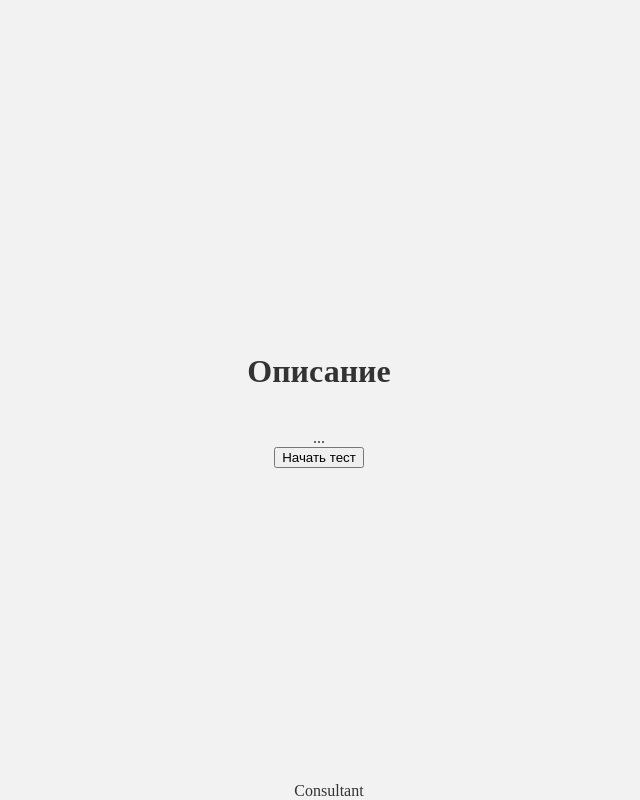
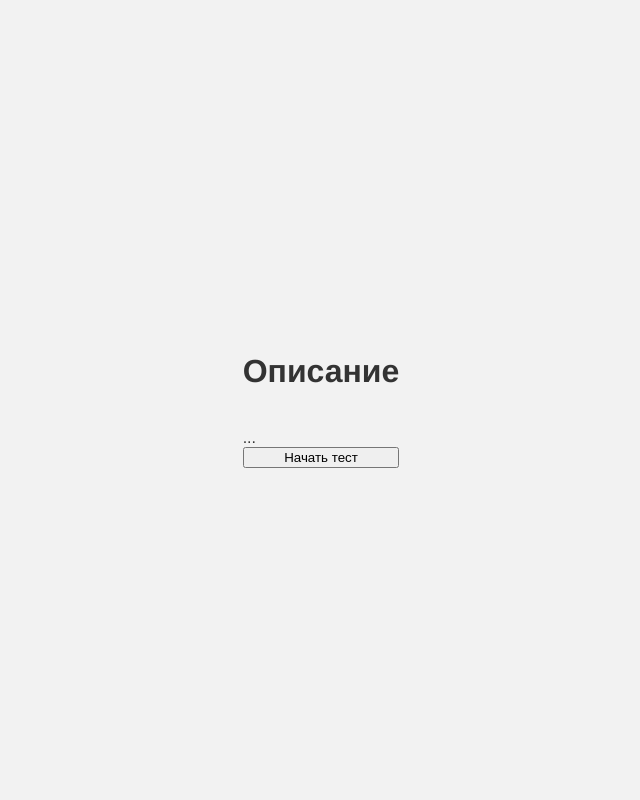
Before and after one commit to vganshin/psy, a website with bundled scripts: page index.html in a window 1280 px wide. Both pictures are taken after a click on the button "Продолжить". Shown: the whole page, without its empty margins (319-959 px from the left). Built offline with nearby package versions, Linux system fonts and the light colour scheme.

Commit message:
Some end

```diff
--- a/index.html
+++ b/index.html
@@ -1,9 +1,8 @@
 <meta charset="utf-8">
 <link rel="stylesheet" href="style.css"></link>
-<div class="fixed-overlay fixed-overlay__modal">
-  <div class="modal">
-    <div class="modal_container">
+<div class="main">
   <div id="circle"></div>
+  <div id="message"></div>
   <div id="on_start"><span>1</span>-я серия испытаний</div>
   <div id="rules">
     <h1>Описание</h1>
@@ -29,8 +28,6 @@
     <br />
     <button type="button" id="submit">Продолжить</button>
   </form>
+  <div id="consultant"></div>
 </div>
-  </div>
-</div>
-<div id="consultant">Consultant</div>
 <script src="script.js"></script>
--- a/main.js
+++ b/main.js
@@ -3,11 +3,38 @@ var form = document.getElementById("form");
 var rules = document.getElementById("rules");
 var start_test = document.getElementById("start_test");
 var submit = document.getElementById("submit");
-var consultant = document.getElementById("consultant");
 
 var user = {
   results: [],
   date: new Date(),
+};
+
+// === Settings ===
+
+var settings = {
+  waitBeforeRed: [1000, 3000],
+  series: [
+    {
+      number: 1,
+      attentionTime: 1000,
+      message: "Тестовая серия"
+    },
+    {
+      number: 2,
+      attentionTime: 1000,
+      message: "Основная серия №1"
+    },
+    {
+      number: 2,
+      attentionTime: 1500,
+      message: "Основная серия №2"
+    },
+    {
+      number: 2,
+      attentionTime: 2000,
+      message: "Основная серия №3"
+    },
+  ]
 };
 
 // == Functions ===
@@ -45,60 +72,45 @@ function keypressListener(handler) {
 }
 keypressListener.unset = () => removeEventListener("keypress", keypressListener.handler);
 
-// === Settings ===
-
-var settings = {
-  waitBeforeRed: [1000, 3000],
-  series: [
-    {
-      number: 1,
-      attentionTime: 1000,
-      message: "Тестовая серия"
-    },
-    {
-      number: 2,
-      attentionTime: 1000,
-      message: "Основная серия №1"
-    },
-    {
-      number: 2,
-      attentionTime: 1500,
-      message: "Основная серия №2"
-    },
-    {
-      number: 2,
-      attentionTime: 2000,
-      message: "Основная серия №3"
-    },
-  ]
-};
-
 // ==== Code ===
 
 var gameField = {
   dom: document.getElementById("circle"),
+  message: document.getElementById("message"),
   showGreenCircle: function () {
     this.dom.style.display = "block";
-    this.dom.style.background = "rgb(19, 199, 42)"; // "green";
+    this.message.style.display = "none";
+    this.dom.style.background = "rgb(19, 199, 42)";
     this.dom.textContent = "";
   },
   showRedCircle: function () {
     this.dom.style.display = "block";
-    this.dom.style.background = "rgb(246, 46, 46)"; // "red";
+    this.dom.style.background = "rgb(246, 46, 46)";
     this.dom.textContent = "";
   },
   showMessage: function (message) {
-    this.dom.style.display = "block";
-    this.dom.style.background =  "#f2f2f2"; //"white";
-    this.dom.textContent = message;
+    this.dom.style.display = "none";
+    this.message.style.display = "flex";
+    this.message.textContent = message;
   }
 }
 
-form.style.display = "block";
+var consultant = {
+  dom: document.getElementById("consultant"),
+  showMessage: function (text) {
+    this.dom.style.display = "flex";
+    this.dom.textContent = text;
+  },
+  hide: function () {
+    this.dom.style.display = "none";
+  }
+}
+
+form.style.display = "flex";
 submit.onclick = () => {
   // save user info
   form.style.display = "none";
-  rules.style.display = "block";
+  rules.style.display = "flex";
 }
 start_test.onclick = () => {
   rules.style.display = "none";
@@ -108,6 +120,7 @@ start_test.onclick = () => {
 
 function prepareExperiment() {
   gameField.showMessage(settings.series[0].message)
+  consultant.showMessage("Нажмите пробел");
   keypressListener((e) => {
     if (e.charCode === 32) {
       startExperiment();
@@ -136,7 +149,6 @@ function endExperiment() {
       console.log(user.results);
     }
   }, 1000)
-
 }
 
 var results = [];
@@ -146,8 +158,9 @@ function resolve_space(e) {
   timer.clear();
   if (e.charCode === 32 && pressPermission.isAllowedPress) {
     pressPermission.diallowPress();
+    results.push(result);
     gameField.showMessage(result);
-    results.push(result);
+    consultant.showMessage(`${results.length} из ${settings.series[0].number}`);
     if (results.length % settings.series[0].number === 0) {
       endExperiment();
     } else {
@@ -155,6 +168,7 @@ function resolve_space(e) {
     }
   } else {
     gameField.showMessage("Error");
+    consultant.showMessage(`${results.length} из ${settings.series[0].number}`);
     timer(() => showExperiment(), 1000);
   }
 };
@@ -182,6 +196,7 @@ function showExperiment() {
     gameField.showRedCircle();
   }
 
+  consultant.showMessage("");
   gameField.showMessage("");
   return timer(() => showAttention(), 1000);
 }
--- a/package.json
+++ b/package.json
@@ -9,9 +9,9 @@
   "author": "Vladislav Ganshin",
   "license": "ISC",
   "window": {
-    "toolbar": true,
+    "toolbar": false,
     "resizable": false,
     "fullscreen": false,
-    "kiosk": false
+    "kiosk": true
   }
 }
--- a/style.css
+++ b/style.css
@@ -9,54 +9,38 @@ html {
 body {
   background-color: #f2f2f2;
   color: #333333;
+  font-family: "Helvetica", Arial, Tahoma;
 }
 
-.fixed-overlay {
-  position: fixed;
-  overflow: auto;
-  left: 0;
-  top: 0;
+.main {
   width: 100%;
   height: 100%;
-}
-
-.fixed-overlay__modal {
-  text-align: center;
-  white-space: nowrap;
-}
-
-.fixed-overlay__modal::after {
-  display: inline-block;
-  vertical-align: middle;
-  width: 0;
-  height: 100%;
-  content: '';
-}
-
-.modal {
-  display: inline-block;
-  vertical-align: middle;
-}
-
-.modal_container {
-  text-align: center;
-  white-space: normal;
+  display: flex;
+  justify-content: center;
+  align-items: center;
+  flex-direction: column;
 }
 
 #form {
   font-size: 20px;
   display: none;
+  flex-direction: column;
+}
+
+#message {
+  display: none;
+  font-weight: bold;
+  font-size: 2em;
 }
 
 #circle {
   font-size: 45px;
   weight: bold;
-  padding-top: 70px;
+  /*padding-top: 70px;*/
   height: 200px;
   width: 200px;
   border-radius: 100px;
   display: none;
-  filter: blur(2px);
 }
 
 #on_start {
@@ -66,12 +50,13 @@ body {
 
 #rules {
   display: none;
+  flex-direction: column;
 }
 
-#consultant {
+/*#consultant {
   position: absolute;
   bottom: 0;
   width: 100%;
   display: flex;
   justify-content: center;
-}
+}*/
```
Lines whose indentation alone changed are shown as unchanged.
